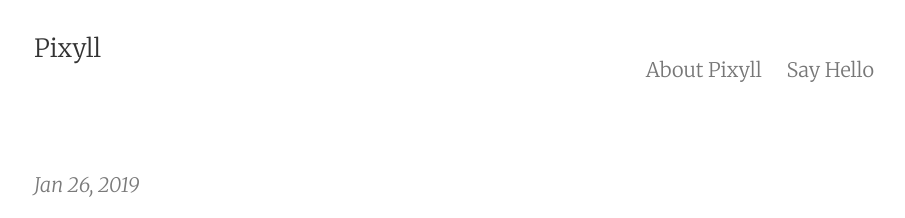
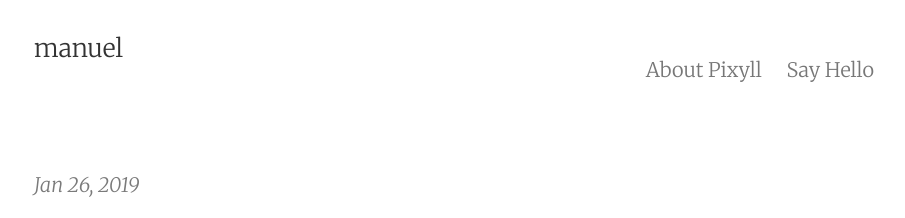
Before and after one commit to mAIRcode/mAIRcode.github.io, a Jekyll site: the page built from index.html, in a window 1280 px wide. Shown: the top 218 px of the page, without its empty margins (186-1091 px from the left). Built offline with Jekyll 4.4.1, drawn with Linux system fonts in a browser that asks for light colours; the list of posts is cut into pages by our own code.

Commit message:
changed page title

```diff
--- a/_config.yml
+++ b/_config.yml
@@ -1,10 +1,10 @@
 # Site settings
-title:       Pixyll
+title:       manuel
 email:       your_email@example.com
-author:      John Otander
+author:      manuel (pyxill by John Otander)
 description: "A simple, beautiful theme for Jekyll that emphasizes content rather than aesthetic fluff."
 baseurl:     ""
-url:         "https://pixyll.com"
+url:         "https://maircode.de"
 date_format: "%b %-d, %Y"
 header_pages:
  - about.md
```
